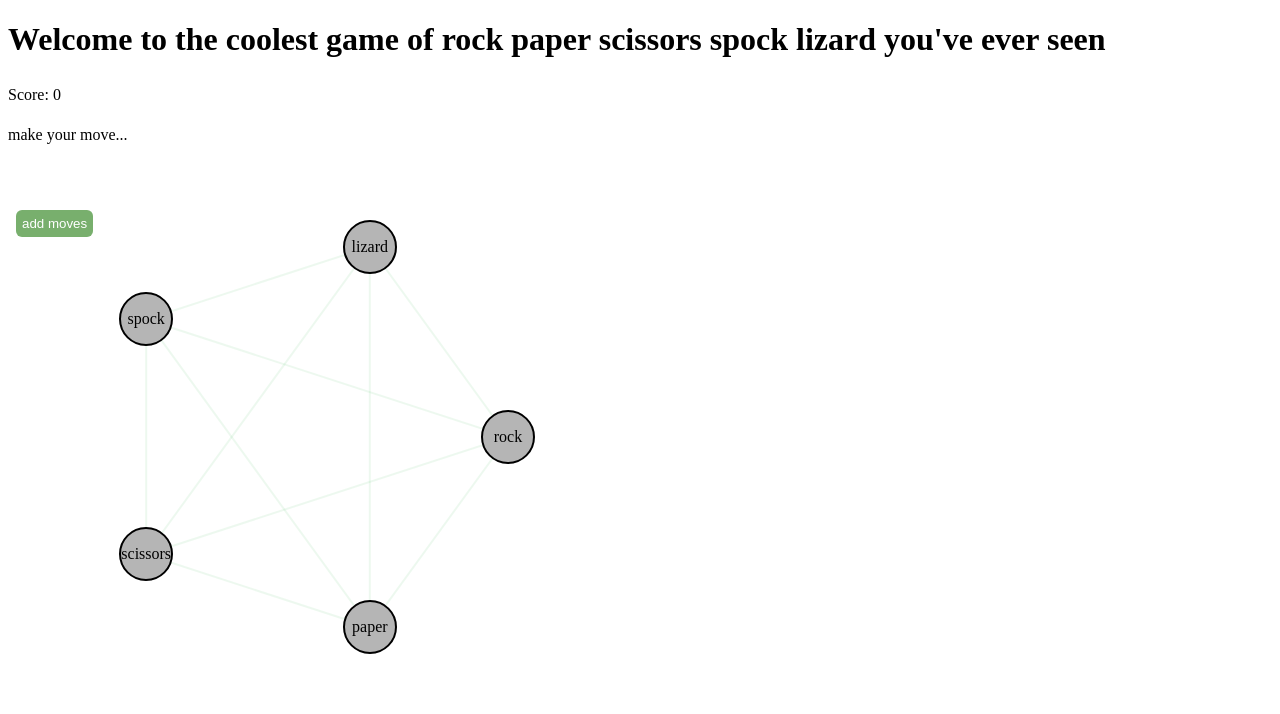
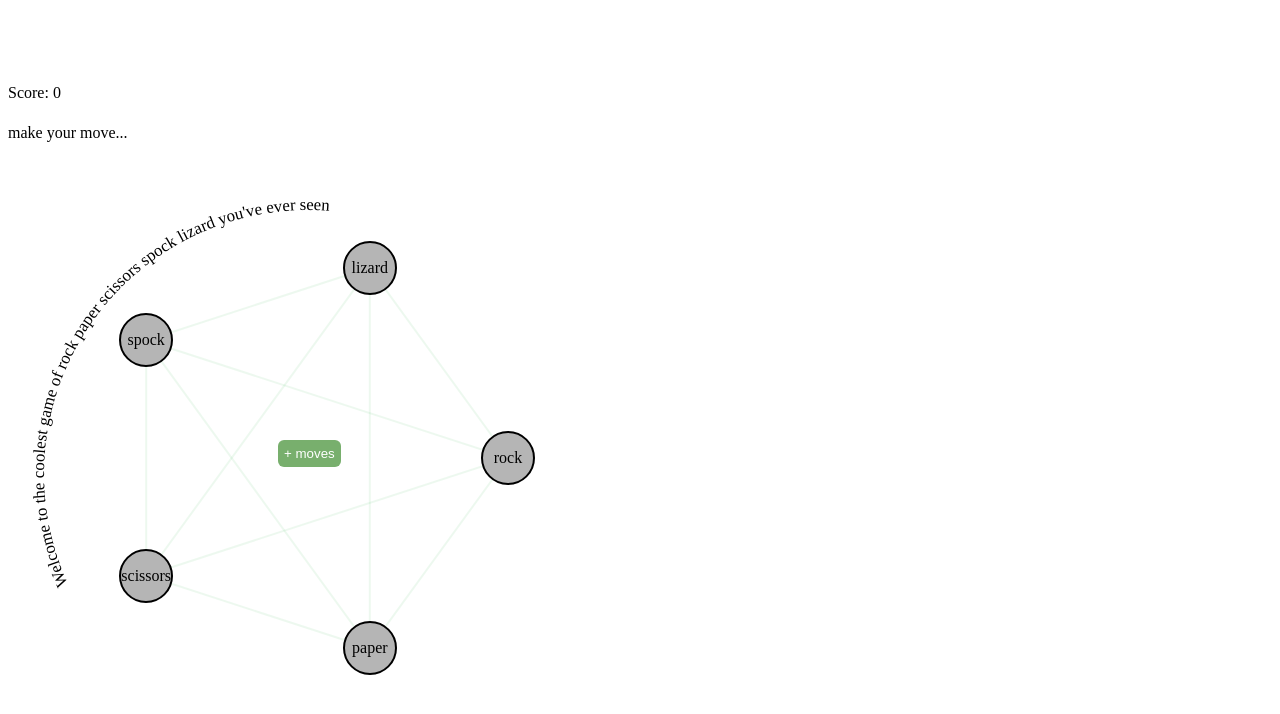
Before and after one commit to universeluke/rockpaperscissors-but-cool, a React (Vite) app in the folder cool-rps/: page / in a window 1280 px wide. Shown: the top 714 px of the page. Built offline with nearby package versions, Linux system fonts and the light colour scheme.

Commit message:
title now follows svg path around game, updated addMove button

```diff
--- a/cool-rps/src/App.module.scss
+++ b/cool-rps/src/App.module.scss
@@ -3,9 +3,12 @@
   flex-direction: row;
   align-items: center;
   height: 30px;
+  padding-top: 70px;
 }
 
 .addMoves {
+  position: fixed;
+  z-index: 2;
   background: rgb(120, 175, 109);
   color: rgb(255, 255, 255);
   border: none;
@@ -17,4 +20,12 @@
     background: rgb(101, 156, 90);
     transform: scale(98%);
   }
+  top: 440px;
+  left: 270px;
 }
+
+.title {
+  position: absolute;
+  font-size: 14px;
+  pointer-events: none;
+}
--- a/cool-rps/src/App.tsx
+++ b/cool-rps/src/App.tsx
@@ -45,10 +45,25 @@ function App() {
 
   return (
     <div className="App">
-      <h1>
-        Welcome to the coolest game of {moveList.map((move) => `${move} `)}
-        you've ever seen
-      </h1>
+      <svg
+        className={styles.title}
+        viewBox="0 0 500 500"
+        width="600"
+        height="600"
+      >
+        <path
+          id="curve"
+          d="M50,480a220,220 0 1,1 400,0"
+          fill="none"
+          stroke="none"
+        />
+        <text width="500">
+          <textPath xlinkHref="#curve">
+            Welcome to the coolest game of {moveList.map((move) => `${move} `)}
+            you've ever seen
+          </textPath>
+        </text>
+      </svg>
       <div className={styles.score}>
         <p>Score: {score}</p>
         <ScoreNotification prevScore={prevScore} score={score} />
@@ -59,7 +74,7 @@ function App() {
         prevScore={prevScore}
       />
       <button className={styles.addMoves} onClick={() => setShowModal(true)}>
-        add moves
+        + moves
       </button>
       {showModal && (
         <MovePicker
--- a/cool-rps/src/components/CircleDiagram.module.scss
+++ b/cool-rps/src/components/CircleDiagram.module.scss
@@ -52,15 +52,6 @@
   animation: drawLine 2s ease forwards;
 }
 
-@keyframes drawBadLine {
-  from {
-    stroke-dashoffset: 400;
-  }
-  to {
-    stroke-dashoffset: 0;
-  }
-}
-
 .animatedBadLine {
   opacity: 1;
   stroke-dasharray: 400;
--- a/cool-rps/src/components/Game.module.scss
+++ b/cool-rps/src/components/Game.module.scss
@@ -1,3 +1,3 @@
 .container {
-  padding-bottom: 50px;
+  padding-bottom: 100px;
 }
```
